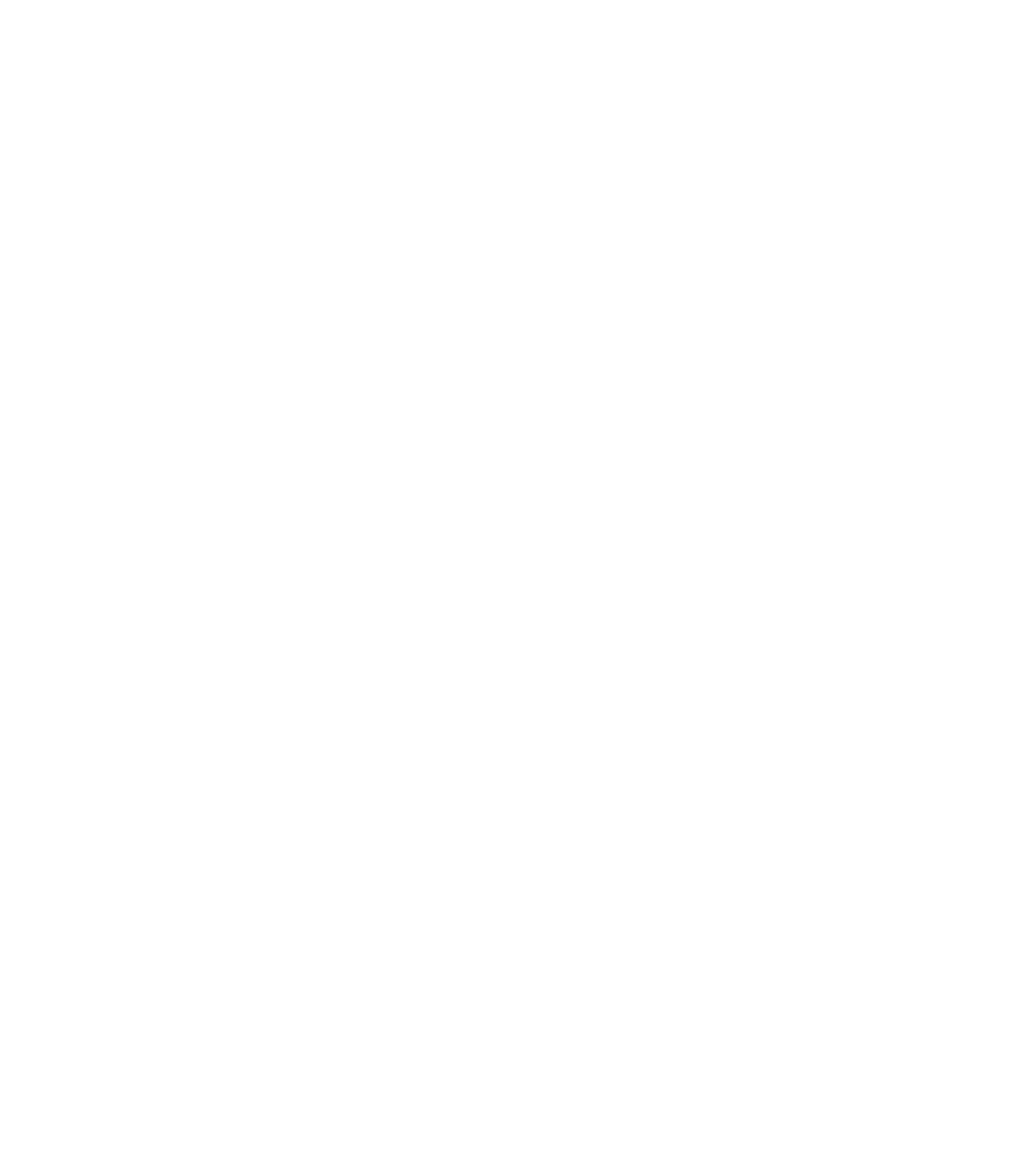
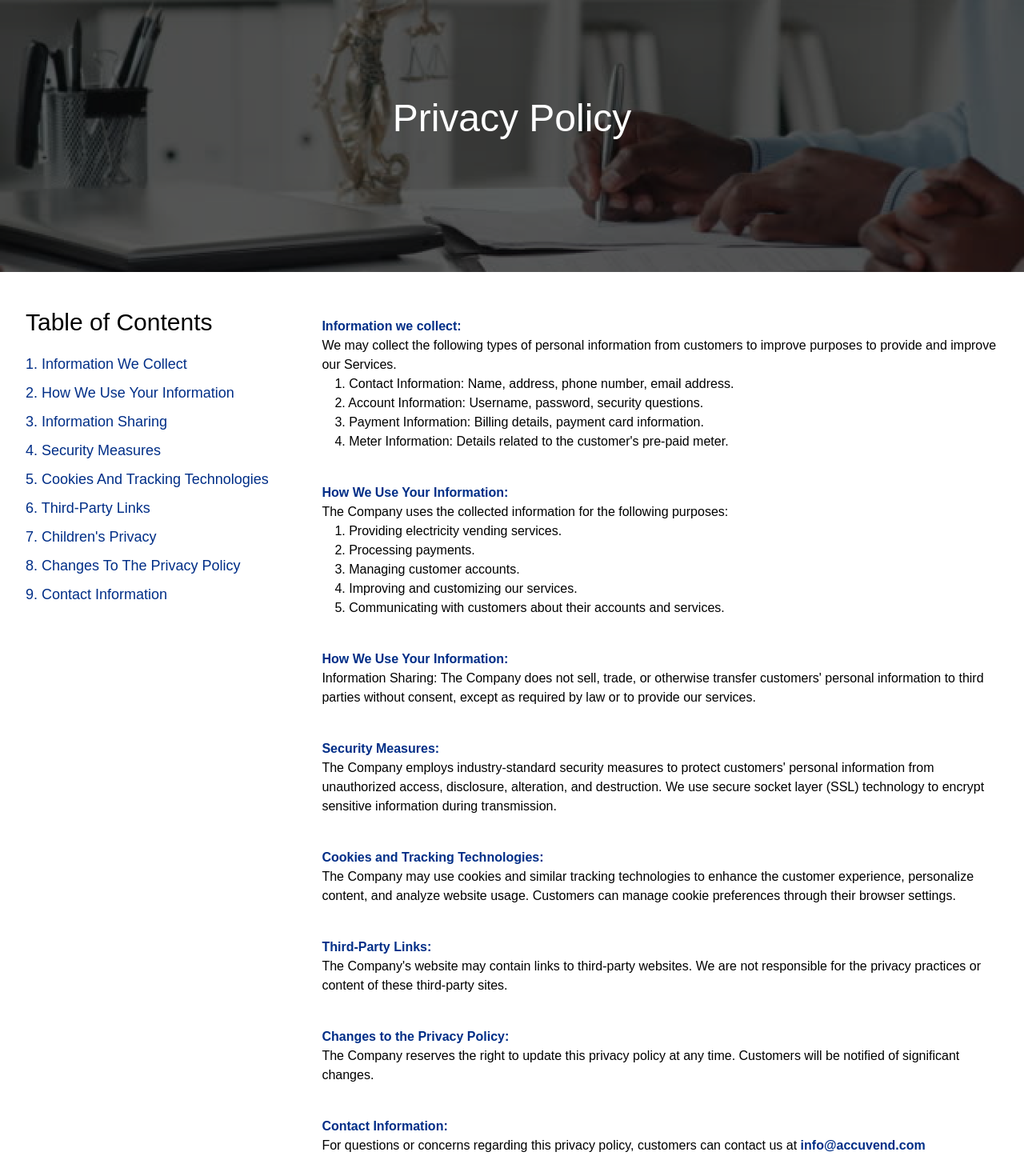
Before and after one commit to Eyohen/accuvendweb, a React (Vite) app: page /privacy in a window 1280 px wide. Before the commit this address had no page. Shown: the part 140-1610 px from the top of the page at 80% size. Before the commit the page ends 800 px from the top, so only its background shows below. Built offline with nearby package versions, Linux system fonts and the light colour scheme; a web font is replaced by a local one.

Commit message:
chore: privacy policy page

```diff
--- a/src/App.jsx
+++ b/src/App.jsx
@@ -3,6 +3,7 @@
 import About from './pages/About'
 import { Routes, Route } from "react-router-dom";
 import Contact from './pages/Contact'
+import Privacy from './pages/Privacy';
 
 
 function App() {
@@ -13,6 +14,7 @@
             <Route path="/" element={<Home />} />
             <Route path="/about" element={<About />} />
             <Route path="/contact" element={<Contact />} />
+            <Route path="/privacy" element={<Privacy />} />
         </Routes>
     );
 }
--- /dev/null
+++ b/src/pages/Privacy.jsx
@@ -0,0 +1,157 @@
+/* eslint-disable react/no-unescaped-entities */
+import { Link } from "react-router-dom"
+import Footer from "../components/Footer"
+import Navbar from "../components/Navbar"
+import privacyPic from '../images/privacy.png'
+
+const Privacy = () => {
+    return (
+        <>
+            <Navbar />
+            {/* hero section */}
+            <div className="relative h-96 sm:h-80 md:h-96 bg-cover bg-center flex items-center justify-center" style={{ backgroundImage: `url(${privacyPic})` }}>
+                {/* Dark overlay */}
+                <div className="absolute inset-0 bg-black opacity-60"></div>
+
+                {/* Text content */}
+                <div className="text-center text-white relative z-10">
+                    <p className='text-4xl lg:text-5xl'>Privacy Policy</p>
+                </div>
+            </div>
+
+            {/* main content */}
+            <div className="container mx-auto px-4 md:px-8 flex flex-col md:flex-row mt-10 mb-20 gap-2">
+                {/* table of contents */}
+                <div className="w-full md:w-[30%]">
+                    <h1 className="text-[30px] font-paypal mb-4">Table of Contents</h1>
+                    <ol className="text-[#002E87] text-lg font-paypal space-y-2">
+                        <li className="capitalize ">
+                            <Link to="#infomation">1. Information we collect</Link>
+                        </li>
+                        <li className="capitalize">
+                            <Link to="#infomation">2. How We Use Your Information</Link>
+                        </li>
+                        <li className="capitalize">
+                            <Link to="#infomation">3. Information Sharing</Link>
+                        </li>
+                        <li className="capitalize">
+                            <Link to="#infomation">4. Security Measures</Link>
+                        </li>
+                        <li className="capitalize">
+                            <Link to="#infomation">5. Cookies and Tracking Technologies</Link>
+                        </li>
+                        <li className="capitalize">
+                            <Link to="#infomation">6. Third-Party Links</Link>
+                        </li>
+                        <li className="capitalize">
+                            <Link to="#infomation">7. Children's Privacy</Link>
+                        </li>
+                        <li className="capitalize">
+                            <Link to="#infomation">8. Changes to the Privacy Policy</Link>
+                        </li>
+                        <li className="capitalize">
+                            <Link to="#infomation">9. Contact Information</Link>
+                        </li>
+                    </ol>
+                </div>
+
+                {/* right side */}
+                <div className="w-full md:w-[70%] mt-10 md:mt-0 space-y-10">
+                    <div className="md:mt-4">
+                        <h2 className="text-[#002E87] font-paypal font-bold">Information we collect:</h2>
+                        <div>
+                            <p>
+                                We may collect the following types of personal information from customers to improve purposes to provide and improve our Services.
+                            </p>
+                        </div>
+                        <ol className="ml-4">
+                            <li>1. Contact Information: Name, address, phone number, email address.</li>
+                            <li>2. Account Information: Username, password, security questions.</li>
+                            <li>3. Payment Information: Billing details, payment card information.</li>
+                            <li>4. Meter Information: Details related to the customer's pre-paid meter.</li>
+                        </ol>
+                    </div>
+
+                    <div>
+                        <h2 className="text-[#002E87] font-paypal font-bold">How We Use Your Information:</h2>
+                        <div>
+                            <p>
+                                The Company uses the collected information for the following purposes:
+                            </p>
+                        </div>
+                        <ol className="ml-4">
+                            <li>1. Providing electricity vending services.</li>
+                            <li>2. Processing payments.</li>
+                            <li>3. Managing customer accounts.</li>
+                            <li>4. Improving and customizing our services.</li>
+                            <li>5. Communicating with customers about their accounts and services.</li>
+                        </ol>
+                    </div>
+
+                    <div>
+                        <h2 className="text-[#002E87] font-paypal font-bold">How We Use Your Information:</h2>
+                        <div>
+                            <p>
+                                Information Sharing: The Company does not sell, trade, or otherwise transfer customers'
+                                personal information to third parties without consent, except as required by law or to provide our services.
+                            </p>
+                        </div>
+                    </div>
+
+                    <div>
+                        <h2 className="text-[#002E87] font-paypal font-bold">Security Measures: </h2>
+                        <div>
+                            <p>
+                                The Company employs industry-standard security measures to protect customers'
+                                personal information from unauthorized access, disclosure, alteration, and destruction.
+                                We use secure socket layer (SSL) technology to encrypt sensitive information during transmission.
+                            </p>
+                        </div>
+                    </div>
+
+                    <div>
+                        <h2 className="text-[#002E87] font-paypal font-bold">Cookies and Tracking Technologies: </h2>
+                        <div>
+                            <p>
+                                The Company may use cookies and similar tracking technologies
+                                to enhance the customer experience, personalize content, and analyze website usage.
+                                Customers can manage cookie preferences through their browser settings.
+                            </p>
+                        </div>
+                    </div>
+
+                    <div>
+                        <h2 className="text-[#002E87] font-paypal font-bold">Third-Party Links: </h2>
+                        <div>
+                            <p>
+                                The Company's website may contain links to third-party websites.
+                                We are not responsible for the privacy practices or content of these third-party sites.
+                            </p>
+                        </div>
+                    </div>
+
+                    <div>
+                        <h2 className="text-[#002E87] font-paypal font-bold">Changes to the Privacy Policy: </h2>
+                        <div>
+                            <p>
+                                The Company reserves the right to update this privacy policy at any time. Customers will be notified of significant changes.
+                            </p>
+                        </div>
+                    </div>
+
+                    <div>
+                        <h2 className="text-[#002E87] font-paypal font-bold">Contact Information: </h2>
+                        <div>
+                            <p>
+                                For questions or concerns regarding this privacy policy, customers can contact us at <a href="mailto:info@accuvend.com" className="text-[#002E87] font-bold">info@accuvend.com</a>
+                            </p>
+                        </div>
+                    </div>
+                </div>
+            </div>
+            <Footer />
+        </>
+    )
+}
+
+export default Privacy
```
Also changed, not shown: src/images/privacy.png (added).
